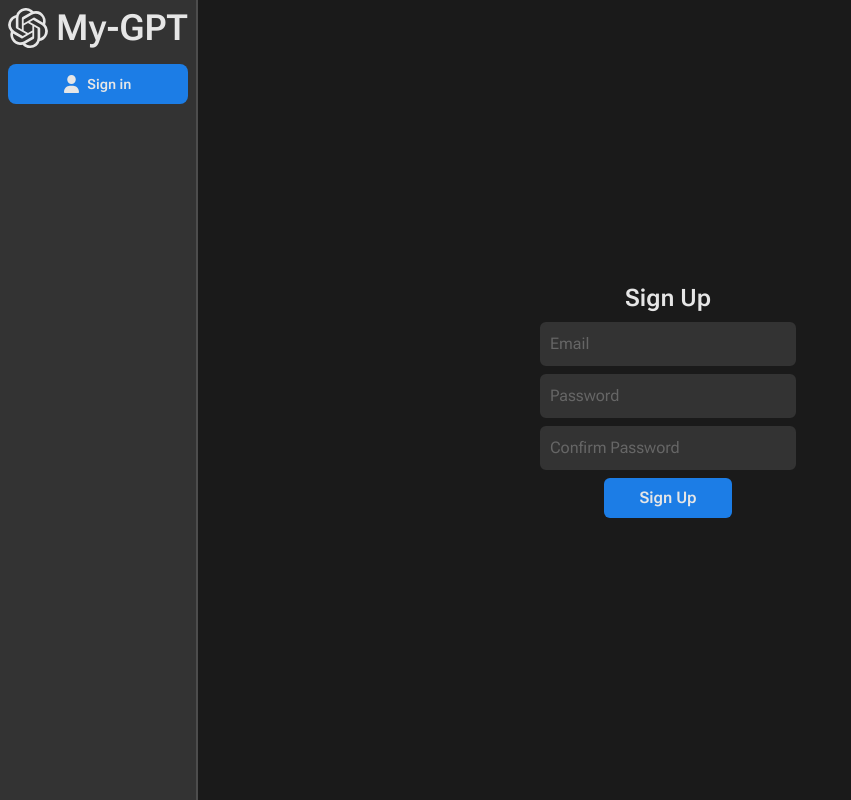
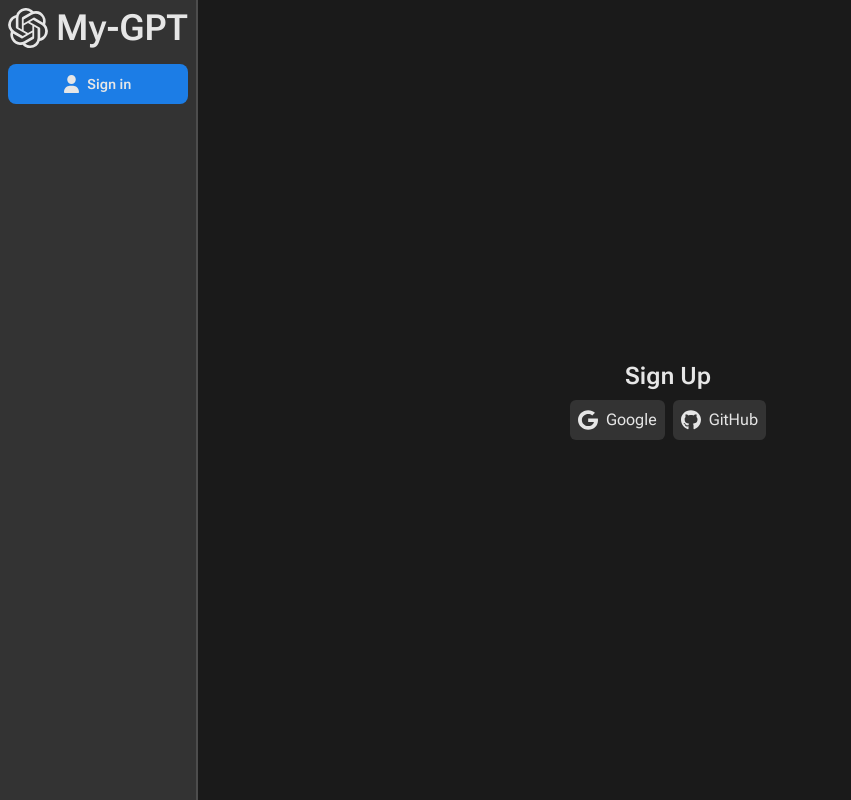
Before and after one commit to jongreen96/my-gpt, a Next.js app: page /sign-up in a window 1280 px wide. Shown: the whole page, without its empty margins (0-851 px from the left). Built offline with nearby package versions, Linux system fonts and the light colour scheme; no server answers.

Commit message:
Updated auth config & Add custom login page

```diff
--- a/package.json
+++ b/package.json
@@ -3,7 +3,7 @@
   "version": "0.1.0",
   "private": true,
   "scripts": {
-    "dev": "next dev --turbo",
+    "dev": "next dev",
     "build": "next build",
     "start": "next start",
     "lint": "next lint"
--- a/src/app/page.js
+++ b/src/app/page.js
@@ -28,7 +28,7 @@ export default async function Home() {
 
           <div className='flex w-full justify-center gap-2 sm:justify-start'>
             <Link
-              href='/api/auth/signin'
+              href='/sign-up'
               className='flex h-10 w-full items-center justify-center gap-2 rounded-lg bg-blue-900 p-2 font-semibold hover:bg-blue-800'
             >
               <p className='group-hover:block'>Try For Free</p>
--- a/src/app/settings/page.js
+++ b/src/app/settings/page.js
@@ -1,18 +1,20 @@
-import Link from 'next/link';
+'use client';
+
 import Image from 'next/image';
+import { signOut } from 'next-auth/react';
 
 import userRegular from '../../../public/user-regular.svg';
 
 export default function Settings() {
   return (
     <div className='flex h-full flex-col items-center justify-center p-2'>
-      <Link
-        href='/api/auth/signout'
+      <button
+        onClick={() => signOut({ callbackUrl: '/' })}
         className='flex h-10 w-64 items-center justify-center gap-2 rounded-lg bg-blue-900 p-2 font-semibold hover:bg-blue-800'
       >
         <Image src={userRegular} alt='My-GPT Logo' width={15} />
         <p className='text-sm'>Sign out</p>
-      </Link>
+      </button>
     </div>
   );
 }
--- a/src/app/sign-in/page.js
+++ b/src/app/sign-in/page.js
@@ -1,3 +1,5 @@
+import { LoginProviders } from '@/components/loginProviders';
+
 export const metadata = {
   title: 'Sign In',
 };
@@ -6,6 +8,8 @@ export default function SignIn() {
   return (
     <section className='flex h-full flex-col items-center justify-center gap-2'>
       <h1 className='text-2xl font-semibold'>Sign In</h1>
+      <LoginProviders />
+      {/* <p>or</p>
       <form className='flex w-64 flex-col gap-2'>
         <input
           type='text'
@@ -23,7 +27,7 @@ export default function SignIn() {
         >
           Sign In
         </button>
-      </form>
+      </form> */}
     </section>
   );
 }
--- a/src/app/sign-up/page.js
+++ b/src/app/sign-up/page.js
@@ -1,3 +1,5 @@
+import { LoginProviders } from '@/components/loginProviders';
+
 export const metadata = {
   title: 'Sign Up',
 };
@@ -6,6 +8,8 @@ export default function SignUp() {
   return (
     <section className='flex h-full flex-col items-center justify-center gap-2'>
       <h1 className='text-2xl font-semibold'>Sign Up</h1>
+      <LoginProviders />
+      {/* <p>or</p>
       <form className='flex w-64 flex-col gap-2'>
         <input
           type='text'
@@ -28,7 +32,7 @@ export default function SignUp() {
         >
           Sign Up
         </button>
-      </form>
+      </form> */}
     </section>
   );
 }
--- a/src/auth.js
+++ b/src/auth.ts
@@ -1,4 +1,4 @@
-import NextAuth from 'next-auth';
+import NextAuth, { type DefaultSession } from 'next-auth';
 import GitHub from 'next-auth/providers/github';
 import Google from 'next-auth/providers/google';
 import PostgresAdapter from '@auth/pg-adapter';
@@ -11,6 +11,14 @@ const pool = new Pool({
   },
 });
 
+declare module 'next-auth' {
+  interface Session {
+    user: {
+      id: number;
+    } & DefaultSession['user'];
+  }
+}
+
 export const authConfig = {
   adapter: PostgresAdapter(pool),
   providers: [GitHub, Google],
@@ -20,6 +28,9 @@ export const authConfig = {
       return session;
     },
   },
+  pages: {
+    signIn: '/sign-in',
+  },
 };
 
 export const { handlers, auth } = NextAuth(authConfig);
--- a/src/components/authMenu.js
+++ b/src/components/authMenu.js
@@ -11,7 +11,7 @@ export default async function AuthMenu() {
     return (
       <section className='hidden flex-col gap-2 group-hover:flex sm:flex'>
         <Link
-          href='/api/auth/signin'
+          href='/sign-in'
           className='flex h-10 w-full items-center justify-center gap-2 rounded-lg bg-blue-900 p-2 font-semibold hover:bg-blue-800'
         >
           <Image src={userSolid} alt='My-GPT Logo' width={15} />
--- /dev/null
+++ b/src/components/loginButton.js
@@ -0,0 +1,16 @@
+'use client';
+
+import { signIn } from 'next-auth/react';
+import Image from 'next/image';
+
+export default function LoginButton({ provider }) {
+  return (
+    <button
+      onClick={() => signIn(provider.id, { callbackUrl: '/' })}
+      className='flex items-center gap-2 rounded-md bg-gray-200 p-2 hover:bg-gray-300'
+    >
+      <Image src={provider.icon} alt={provider.name} width={20} height={20} />
+      <span>{provider.name}</span>
+    </button>
+  );
+}
--- /dev/null
+++ b/src/components/loginProviders.js
@@ -0,0 +1,29 @@
+import LoginButton from '../components/loginButton';
+
+import github from '../../public/github-logo.svg';
+import google from '../../public/google-logo.svg';
+
+const providers = [
+  {
+    name: 'Google',
+    id: 'google',
+    icon: google,
+  },
+  {
+    name: 'GitHub',
+    id: 'github',
+    icon: github,
+  },
+];
+
+export function LoginProviders() {
+  return (
+    <section className='flex gap-2'>
+      {providers.map((provider) => (
+        <div key={provider.id}>
+          <LoginButton provider={provider} />
+        </div>
+      ))}
+    </section>
+  );
+}
```
Also changed, not shown: src/next-auth.d.ts (deleted, +0 -9 lines), public/github-logo.svg (added), public/google-logo.svg (added).
